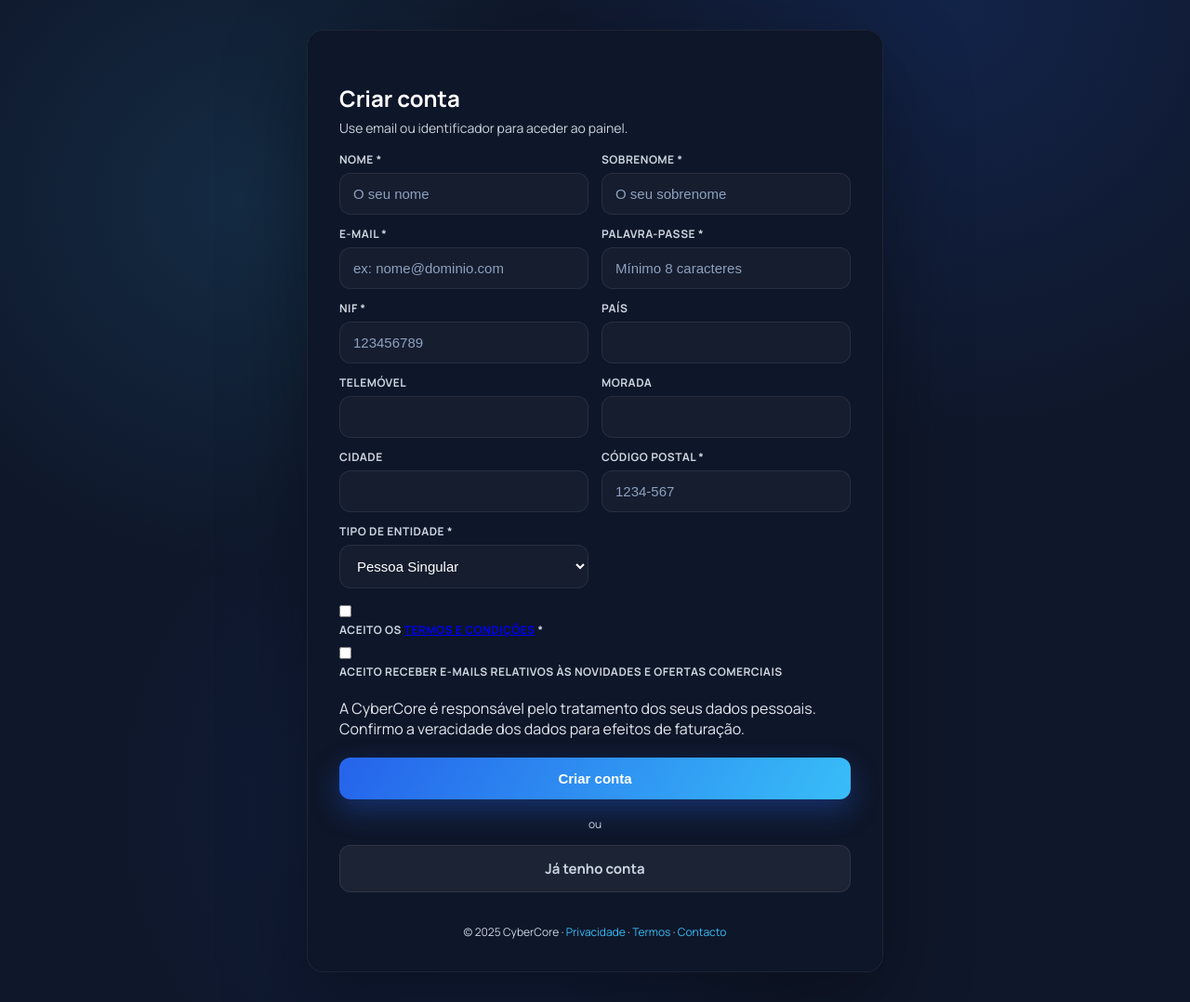
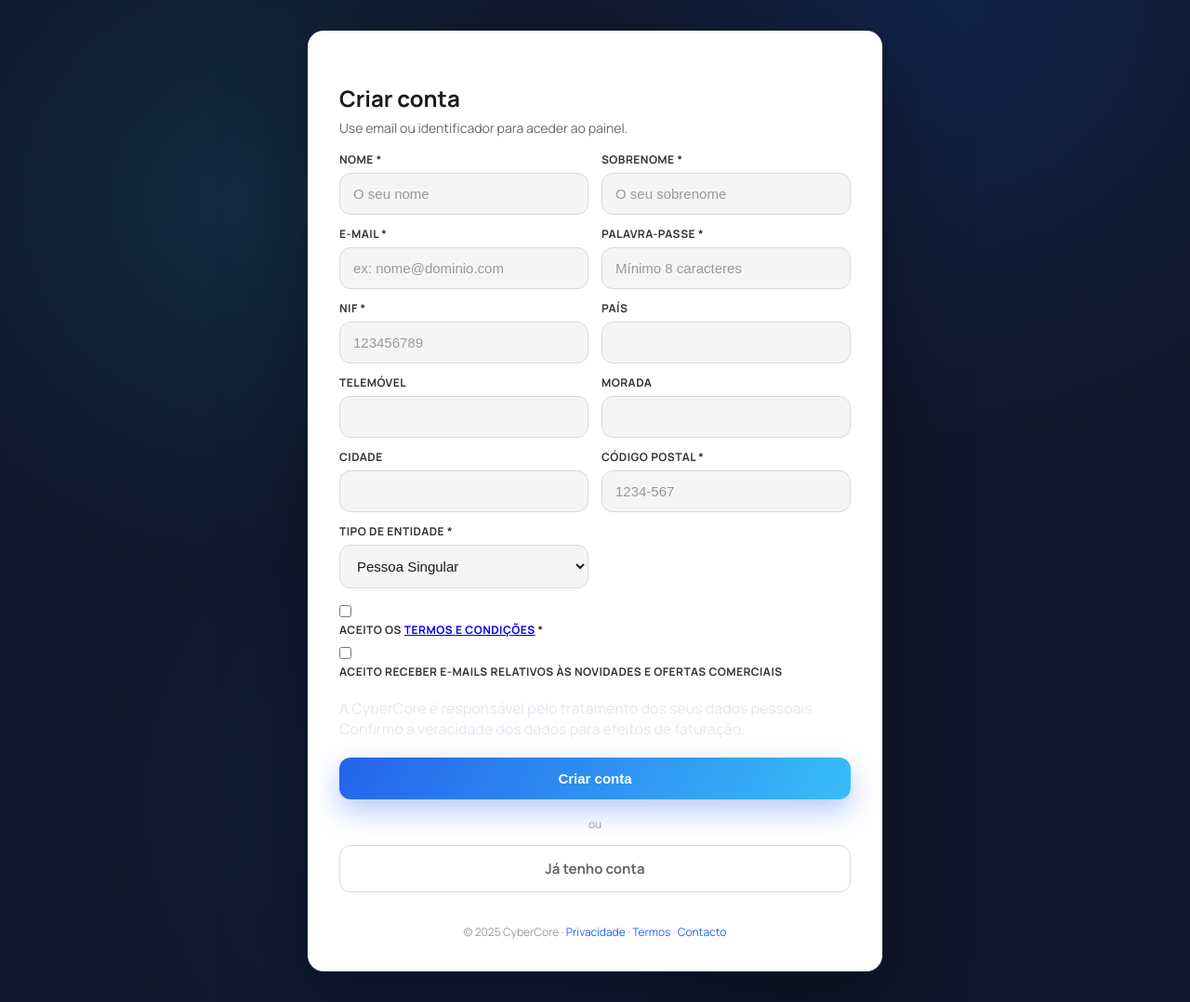
Before and after one commit to vascoferreira2001/cybercore, a PHP site: page /cybercore/register.php in a window 1280 px wide. Shown: the whole page at 93% size. Run offline with PHP 8.4, Linux system fonts and the light colour scheme; data comes from the database, SQL or seed files in the repository; some libraries are stand-ins or nearby versions.

Commit message:
Alteração ao Painel

```diff
--- a/assets/css/auth-modern.css
+++ b/assets/css/auth-modern.css
@@ -138,26 +138,26 @@ body.auth {
   display: flex;
   flex-direction: column;
   gap: 16px;
-  background: rgba(15, 23, 42, 0.92);
+  background: #ffffff;
 }
 
 .panel-header h1 {
   font-size: 24px;
   font-weight: 700;
-  color: #fff;
+  color: #1a1a1a;
 }
 
 .panel-header p {
-  color: var(--muted);
+  color: #666666;
   margin-top: 6px;
   font-size: 14px;
 }
 
 .error-box,
 .notice {
-  border: 1px solid rgba(249, 115, 22, 0.35);
-  background: rgba(249, 115, 22, 0.08);
-  color: #fed7aa;
+  border: 1px solid #ffb366;
+  background: #fff5f0;
+  color: #d97706;
   border-radius: 12px;
   padding: 12px 14px;
   font-size: 13px;
@@ -184,7 +184,7 @@ label {
   font-size: 12px;
   text-transform: uppercase;
   letter-spacing: 0.04em;
-  color: var(--muted);
+  color: #333333;
   margin-bottom: 6px;
   font-weight: 700;
 }
@@ -192,20 +192,20 @@ label {
 .input {
   width: 100%;
   border-radius: 12px;
-  border: 1px solid var(--border);
-  background: rgba(255, 255, 255, 0.03);
-  color: #fff;
+  border: 1px solid #d9d9d9;
+  background: #f5f5f5;
+  color: #1a1a1a;
   padding: 13px 14px;
   font-size: 15px;
   transition: border-color 0.18s ease, box-shadow 0.18s ease, background 0.18s ease;
 }
 
-.input::placeholder { color: #8ea0be; }
+.input::placeholder { color: #999999; }
 .input:focus {
   outline: none;
-  border-color: rgba(56, 189, 248, 0.65);
-  box-shadow: 0 0 0 3px rgba(56, 189, 248, 0.15);
-  background: rgba(255, 255, 255, 0.05);
+  border-color: #2563eb;
+  box-shadow: 0 0 0 3px rgba(37, 99, 235, 0.08);
+  background: #ffffff;
 }
 
 .form-footer {
@@ -216,7 +216,7 @@ label {
   font-size: 13px;
 }
 
-.link { color: var(--accent-2); text-decoration: none; font-weight: 600; }
+.link { color: #2563eb; text-decoration: none; font-weight: 600; }
 .link:hover { text-decoration: underline; }
 
 .cta { margin-top: 6px; display: grid; gap: 10px; }
@@ -245,15 +245,15 @@ label {
 .btn-primary:active { transform: translateY(1px); }
 
 .btn-secondary {
-  background: rgba(255, 255, 255, 0.06);
-  border: 1px solid var(--border);
-  color: #cbd5e1;
+  background: transparent;
+  border: 1px solid #d9d9d9;
+  color: #666666;
 }
 
-.divider { margin: 8px 0 4px; color: var(--muted); font-size: 12px; text-align: center; }
+.divider { margin: 8px 0 4px; color: #999999; font-size: 12px; text-align: center; }
 
-.footer { text-align: center; color: var(--muted); font-size: 12px; margin-top: 18px; }
-.footer a { color: var(--accent-2); text-decoration: none; }
+.footer { text-align: center; color: #999999; font-size: 12px; margin-top: 18px; }
+.footer a { color: #2563eb; text-decoration: none; }
 .footer a:hover { text-decoration: underline; }
 
 @media (max-width: 900px) {
```
